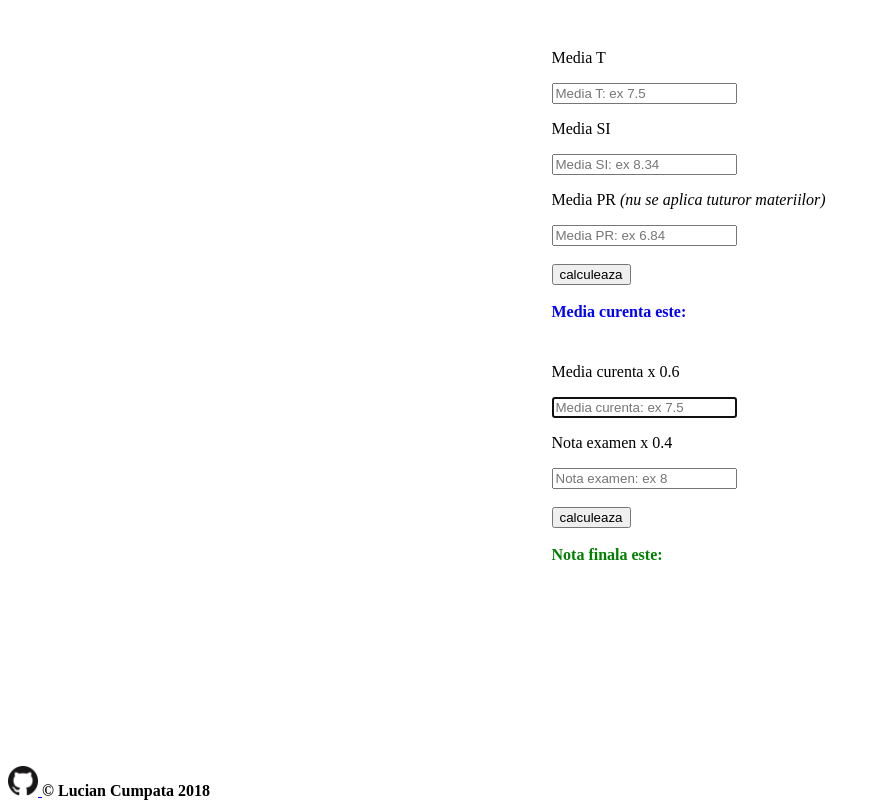
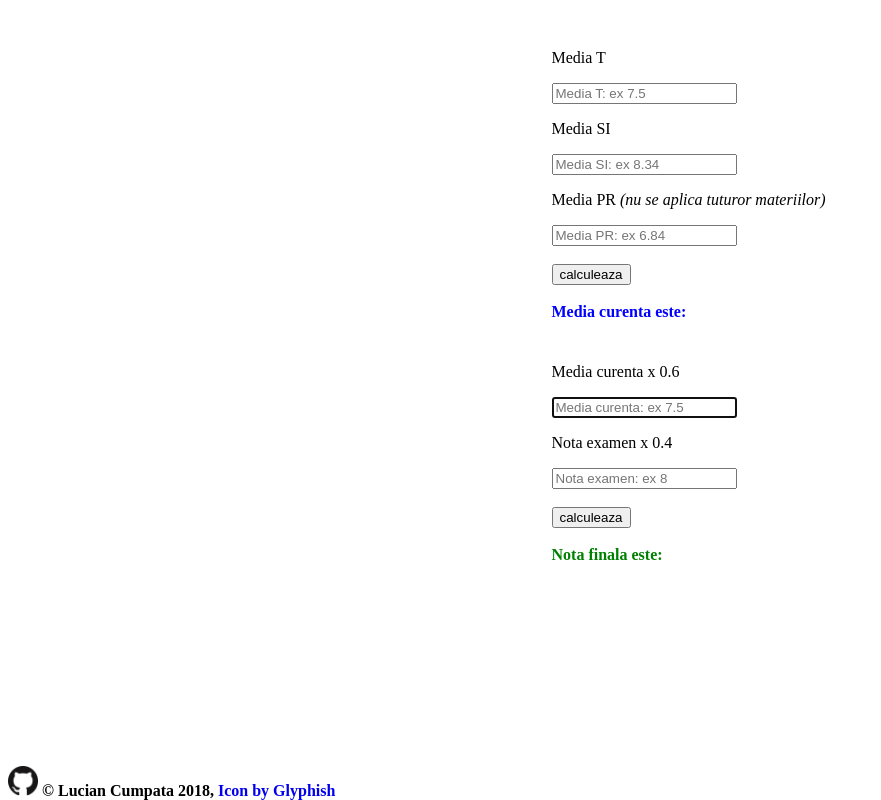
Before and after one commit to LucianCumpata/calculator-colegiu-md, a plain HTML site: page index.html in a window 1280 px wide. Shown: the whole page, without its empty margins (0-881 px from the left). Drawn offline with Linux system fonts and the light colour scheme.

Commit message:
added favicon
Linked back to creators website

```diff
--- a/app/main.css
+++ b/app/main.css
@@ -32,6 +32,11 @@ footer{
 }
 h4{
     display: inline;
+
+}
+
+a{
+    text-decoration: none;
 }
 
 #github_logo{
--- a/index.html
+++ b/index.html
@@ -9,6 +9,7 @@
     <title>Calculator medie</title>
     <meta name="viewport" content="width=device-width, initial-scale=1">
     <link rel="stylesheet" type="text/css" media="screen" href="app/main.css" />
+    <link rel="icon" href="favicon.ico">
 
 </head>
 
@@ -52,7 +53,7 @@
         <a href="https://github.com/LucianCumpata/calculator-colegiu-md">
             <img id = "github_logo" src="app/img/github-logo.png" alt="github_logo">
         </a>
-        <h4> &#169; Lucian Cumpata 2018 </h4>
+        <h4> &#169; Lucian Cumpata 2018, <a href="http://glyphish.com/">Icon by Glyphish</a></h4>
 
     </footer>
     <script src="app/main.js"></script>
```
Also changed, not shown: favicon.ico (added).
